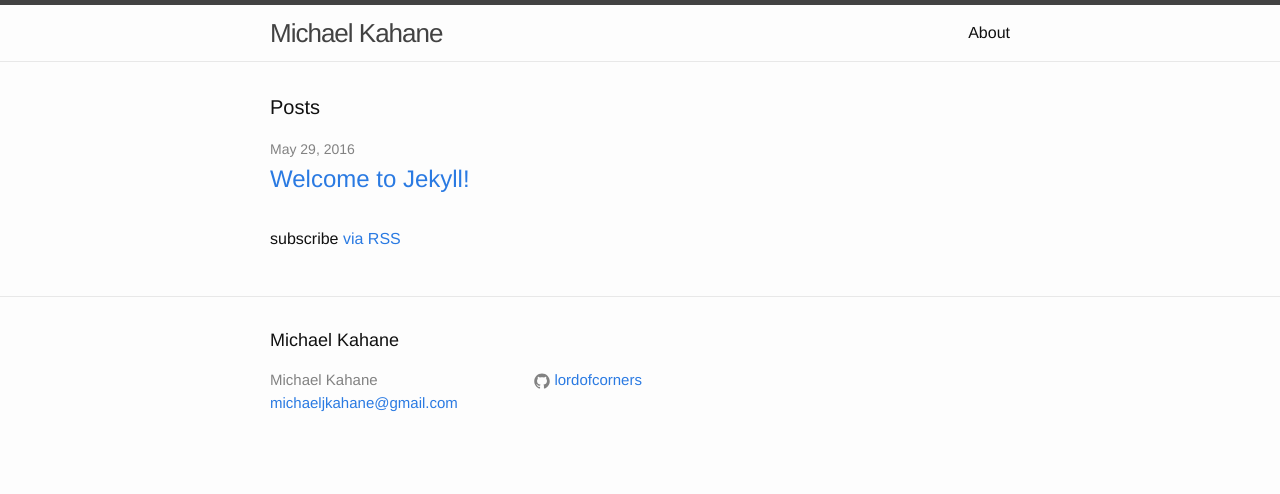
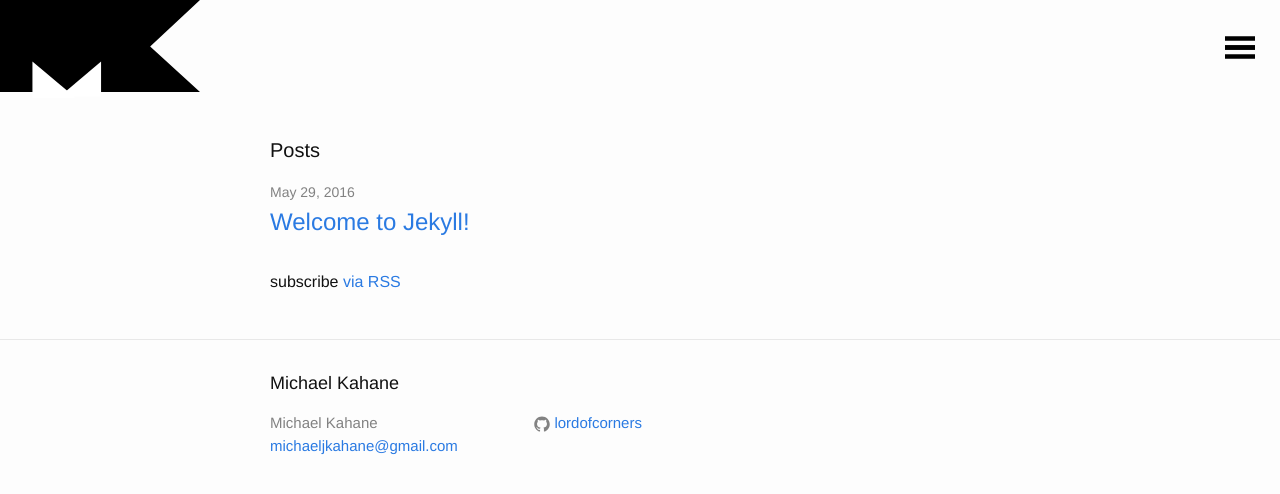
Before and after one commit to LordOfCorners/lordofcorners.github.io, a Jekyll site: the page built from index.html, in a window 1280 px wide. Shown: the top 494 px of the page. Built offline with Jekyll 4.4.1, drawn with Linux system fonts in a browser that asks for light colours.

Commit message:
A header!

```diff
--- a/_includes/head.html
+++ b/_includes/head.html
@@ -9,4 +9,7 @@
 	<link rel="stylesheet" href="{{ "/css/main.css" | prepend: site.baseurl }}">
 	<link rel="canonical" href="{{ page.url | replace:'index.html','' | prepend: site.baseurl | prepend: site.url }}">
 	<link rel="alternate" type="application/rss+xml" title="{{ site.title }}" href="{{ "/feed.xml" | prepend: site.baseurl | prepend: site.url }}">
+
+	<script src="https://ajax.googleapis.com/ajax/libs/jquery/2.2.2/jquery.min.js"></script>
+	<script src="js/kahane.js"></script>
 </head>
--- a/_includes/header.html
+++ b/_includes/header.html
@@ -1,27 +1,16 @@
 <header class="site-header">
 
-  <div class="wrapper">
+	<div class="logo">
 
-    <a class="site-title" href="{{ site.baseurl }}/">{{ site.title }}</a>
+		{% include svg/logo.svg %}
 
-    <nav class="site-nav">
-      <a href="#" class="menu-icon">
-        <svg viewBox="0 0 18 15">
-          <path fill="#424242" d="M18,1.484c0,0.82-0.665,1.484-1.484,1.484H1.484C0.665,2.969,0,2.304,0,1.484l0,0C0,0.665,0.665,0,1.484,0 h15.031C17.335,0,18,0.665,18,1.484L18,1.484z"/>
-          <path fill="#424242" d="M18,7.516C18,8.335,17.335,9,16.516,9H1.484C0.665,9,0,8.335,0,7.516l0,0c0-0.82,0.665-1.484,1.484-1.484 h15.031C17.335,6.031,18,6.696,18,7.516L18,7.516z"/>
-          <path fill="#424242" d="M18,13.516C18,14.335,17.335,15,16.516,15H1.484C0.665,15,0,14.335,0,13.516l0,0 c0-0.82,0.665-1.484,1.484-1.484h15.031C17.335,12.031,18,12.696,18,13.516L18,13.516z"/>
-        </svg>
-      </a>
+	</div>
 
-      <div class="trigger">
-        {% for my_page in site.pages %}
-          {% if my_page.title %}
-          <a class="page-link" href="{{ my_page.url | prepend: site.baseurl }}">{{ my_page.title }}</a>
-          {% endif %}
-        {% endfor %}
-      </div>
-    </nav>
-
-  </div>
+	<div class="hamburger">
+		<span></span>
+		<span></span>
+		<span></span>
+		<span></span>
+	</div>
 
 </header>
--- a/_includes/icon-twitter.html
+++ /dev/null
@@ -1 +0,0 @@
-<a href="https://twitter.com/{{ include.username }}"><span class="icon icon--twitter">{% include icon-twitter.svg %}</span><span class="username">{{ include.username }}</span></a>
--- /dev/null
+++ b/_sass/_colors.scss
@@ -0,0 +1,17 @@
+/**
+ * Colors
+ */
+
+$colors: (
+	"site-color" :  #000
+);
+
+@function get-color( $color ) {
+	@if map-has-key( $colors, $color ) {
+		@return map-get( $colors, $color );
+	}
+
+	@else {
+		@warn "WARNING: That color is not in the $lf_colors map.";
+	}
+}
--- a/_sass/_layout.scss
+++ b/_sass/_layout.scss
@@ -2,96 +2,101 @@
  * Site header
  */
 .site-header {
-    border-top: 5px solid $grey-color-dark;
-    border-bottom: 1px solid $grey-color-light;
-    min-height: 56px;
+	overflow: auto;
 
-    // Positioning context for the mobile navigation icon
-    position: relative;
-}
+	.logo {
+		float: left;
+		height: auto;
+		width: 200px;
 
-.site-title {
-    font-size: 26px;
-    font-weight: 300;
-    line-height: 56px;
-    letter-spacing: -1px;
-    margin-bottom: 0;
-    float: left;
-
-    &,
-    &:visited {
-        color: $grey-color-dark;
+		svg {
+			fill: get-color( "site-color" );
 		}
 	}
 
-.site-nav {
+	.hamburger {
+
+		/* Thanks to https://codepen.io/designcouch/pen/Atyop */
+
+		cursor: pointer;
 		float: right;
-    line-height: 56px;
+		height: 45px;
+		margin-right: 10px;
+		margin-top: 25px;
+		transform: rotate(0deg) scale(0.5);
+			-webkit-transform: rotate(0deg) scale(0.5);
+			-moz-transform: rotate(0deg) scale(0.5);
+			-o-transform: rotate(0deg) scale(0.5);
+		transition: .5s ease-in-out;
+			-webkit-transition: .5s ease-in-out;
+			-moz-transition: .5s ease-in-out;
+			-o-transition: .5s ease-in-out;
+		width: 60px;
 
-    .menu-icon {
-        display: none;
+		span {
+			background: get-color( "site-color" );
+			display: block;
+			height: 9px;
+			left: 0;
+			opacity: 1;
+			position: absolute;
+			transform: rotate(0deg);
+				-webkit-transform: rotate(0deg);
+				-moz-transform: rotate(0deg);
+				-o-transform: rotate(0deg);
+			transition: .25s ease-in-out;
+				-webkit-transition: .25s ease-in-out;
+				-moz-transition: .25s ease-in-out;
+				-o-transition: .25s ease-in-out;
+			width: 100%;
+
+			&:nth-child(1) {
+				top: 0px;
 			}
 
-    .page-link {
-        color: $text-color;
-        line-height: $base-line-height;
+			&:nth-child(2), &:nth-child(3) {
+				top: 18px;
+			}
 
-        // Gaps between nav items, but not on the last one
-        &:not(:last-child) {
-            margin-right: 20px;
+			&:nth-child(4) {
+				top: 36px;
 			}
 		}
 
-    @include media-query($on-palm) {
-        position: absolute;
-        top: 9px;
-        right: $spacing-unit / 2;
-        background-color: $background-color;
-        border: 1px solid $grey-color-light;
-        border-radius: 5px;
-        text-align: right;
+		&.open {
 
-        .menu-icon {
-            display: block;
-            float: right;
-            width: 36px;
-            height: 26px;
-            line-height: 0;
-            padding-top: 10px;
-            text-align: center;
+			span {
 
-            > svg {
-                width: 18px;
-                height: 15px;
+				&:nth-child(1) {
+					left: 50%;
+					top: 18px;
+					width: 0%;
+				}
 
-                path {
-                    fill: $grey-color-dark;
+				&:nth-child(2) {
+					transform: rotate(45deg);
+						-webkit-transform: rotate(45deg);
+						-moz-transform: rotate(45deg);
+						-o-transform: rotate(45deg);
+				}
+
+				&:nth-child(3) {
+					transform: rotate(-45deg);
+						-webkit-transform: rotate(-45deg);
+						-moz-transform: rotate(-45deg);
+						-o-transform: rotate(-45deg);
+				}
+
+				&:nth-child(4) {
+					left: 50%;
+					top: 18px;
+					width: 0%;
+				}
 			}
 		}
 	}
 
-        .trigger {
-            clear: both;
-            display: none;
 }
-
-        &:hover .trigger {
-            display: block;
-            padding-bottom: 5px;
-        }
-
-        .page-link {
-            display: block;
-            padding: 5px 10px;
-
-            &:not(:last-child) {
-                margin-right: 0;
-            }
-            margin-left: 20px;
-        }
-    }
-}
-
 
 
 /**
--- /dev/null
+++ b/_sass/_typography.scss
@@ -0,0 +1,3 @@
+/**
+ * Typography
+ */
--- /dev/null
+++ b/_sass/_utilities.scss
@@ -0,0 +1,8 @@
+/**
+ * Utilities
+ */
+
+// px to rem
+@function rem( $target ) {
+	@return $target / $base-font-size * 1rem;
+}
--- a/css/main.scss
+++ b/css/main.scss
@@ -48,6 +48,9 @@ $on-laptop:        800px;
 // Import partials from `sass_dir` (defaults to `_sass`)
 @import
         "base",
+        "colors",
         "layout",
-        "syntax-highlighting"
+        "syntax-highlighting",
+        "typography",
+        "utilities"
 ;
--- /dev/null
+++ b/js/kahane.js
@@ -0,0 +1,39 @@
+// Define our "kahane" object, if not already defined
+if ( kahane === undefined ) { var kahane = {}; }
+
+var kahane = (function($) {
+
+	'use strict';
+
+	var
+
+	// Globally available variables
+	$body = $('body'),
+
+	/* ==========================================================================
+	   hamburger
+	========================================================================== */
+	hamburger = function() {
+		$('.hamburger').click(function(){
+			$(this).toggleClass('open');
+		});
+	},
+
+	/* ==========================================================================
+	   Init
+	========================================================================== */
+
+	init = function() {
+		hamburger();
+	};
+
+	return {
+		init:init
+	};
+
+}(jQuery));
+
+$(function() {
+	'use strict';
+	kahane.init();
+});
```
Also changed, not shown: _includes/icon-twitter.svg (deleted), _includes/svg/logo.svg (added), _layouts/default.html (indentation only). Lines whose indentation alone changed are shown as unchanged.
